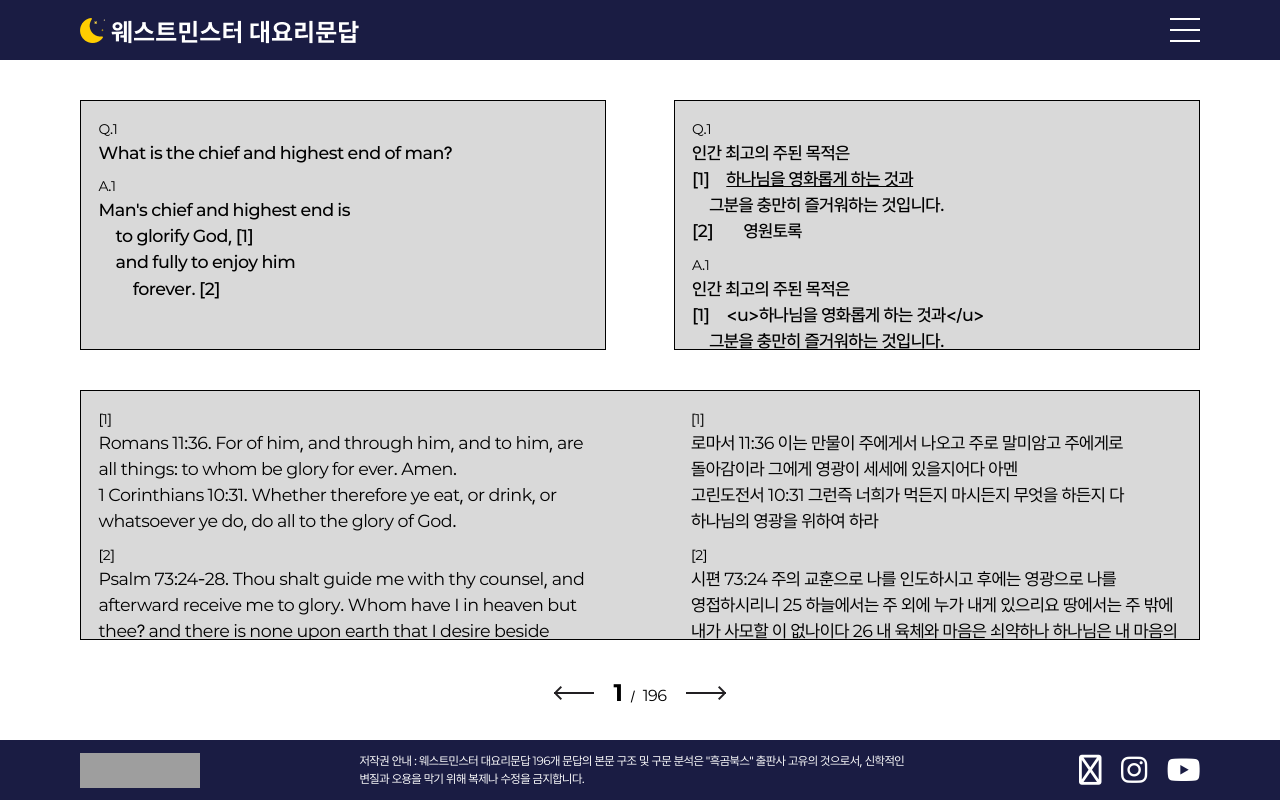
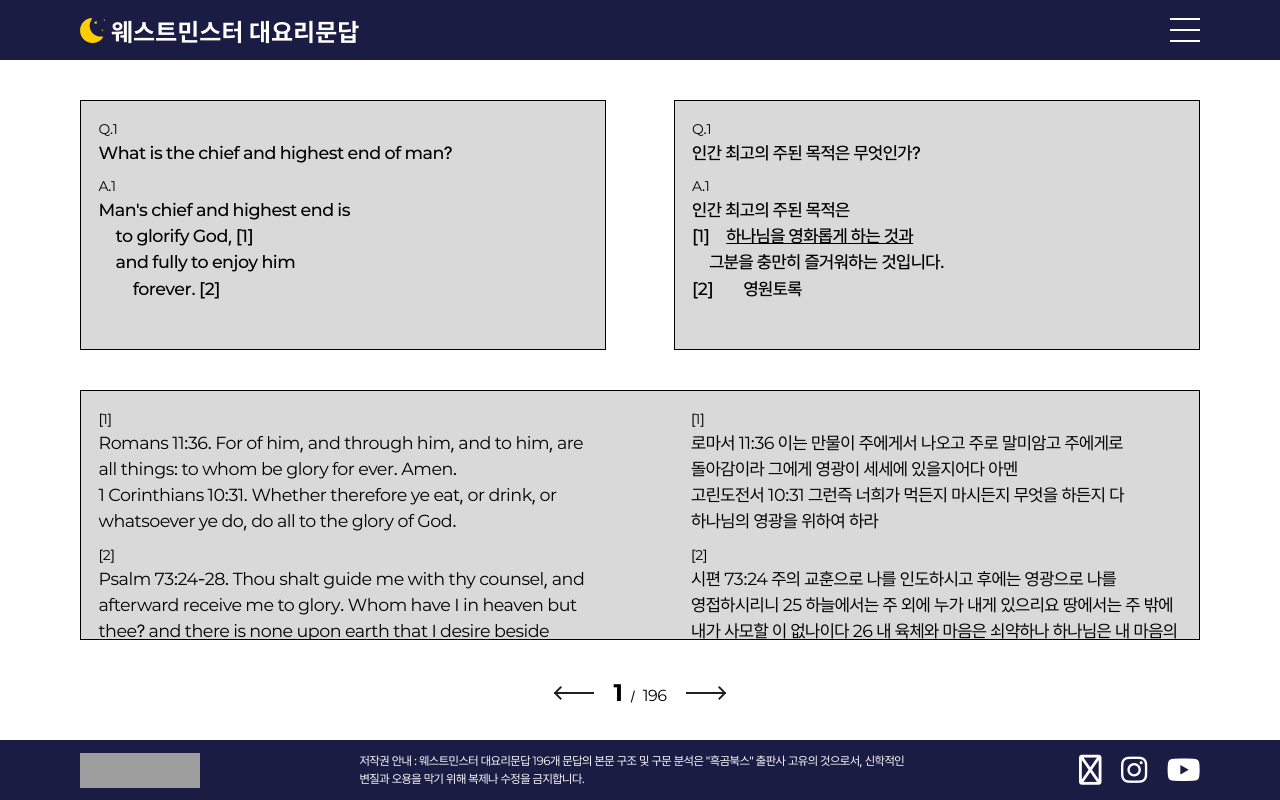
Before and after one commit to onewayay/WLC-MOONLIGHT, a React (Vite) app: page /wlc in a window 1280 px wide. Built offline with nearby package versions, Linux system fonts and the light colour scheme; grey boxes are pictures that could not be loaded.

Commit message:
🐛Q, A 잘못 입력된 부분 수정

```diff
--- a/src/pages/Wlc.jsx
+++ b/src/pages/Wlc.jsx
@@ -88,11 +88,11 @@ export default function Wlc() {
             </div>
             <div className="content">
               <p>Q.{qaNum}</p>
+              <pre>{kor_data[qaNum].Q}</pre>
+              <p>A.{qaNum}</p>
               <pre
                 dangerouslySetInnerHTML={{ __html: kor_data[qaNum].A.join('') }}
               />
-              <p>A.{qaNum}</p>
-              <pre>{kor_data[qaNum].A}</pre>
             </div>
           </div>
         </div>
```
